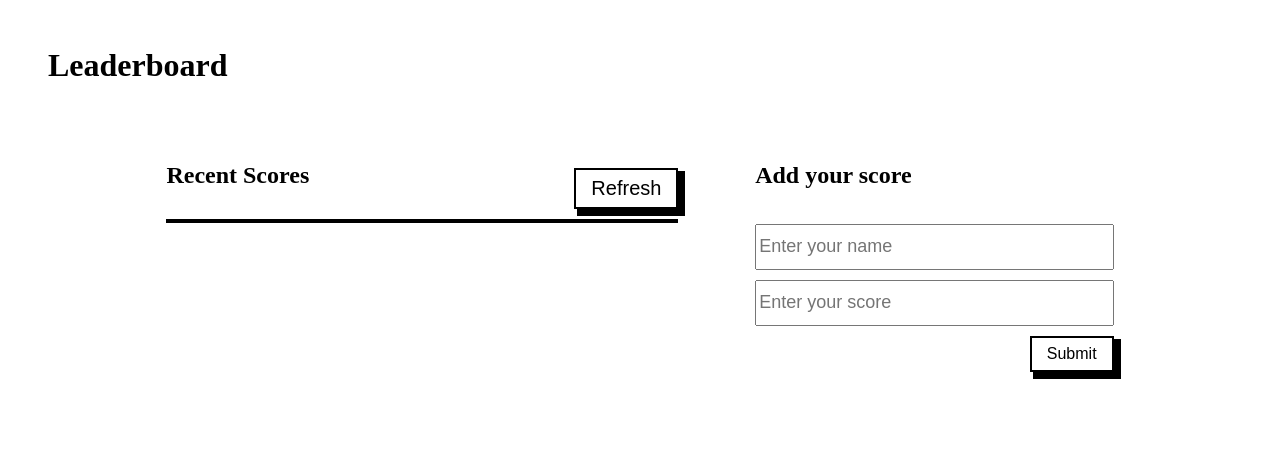
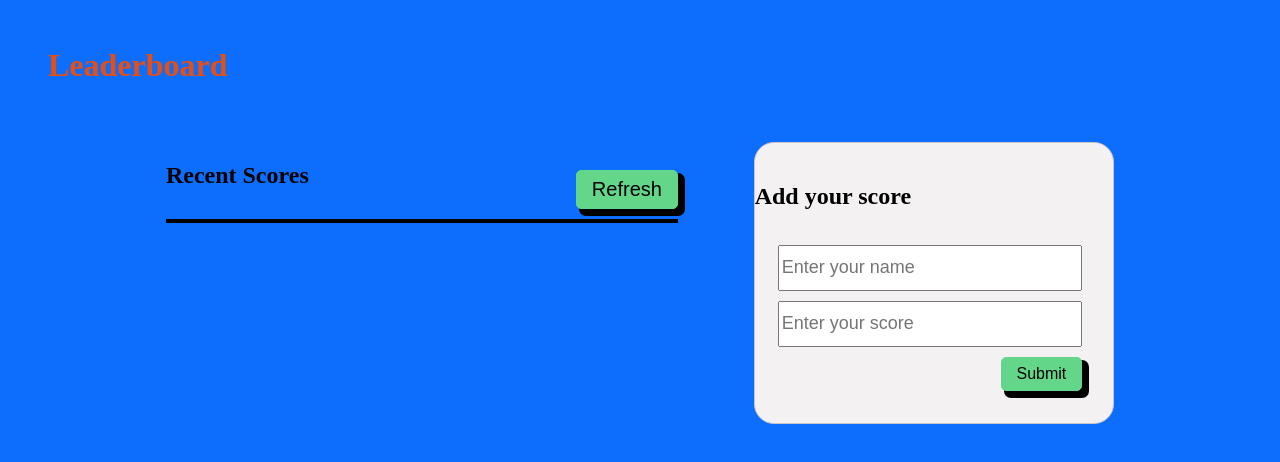
Before and after one commit to Tadessejemal1/Leaderboard-web, a website built with webpack: page src/template.html in a window 1280 px wide. Built offline with nearby package versions, Linux system fonts and the light colour scheme; no server answers.

Commit message:
final touch of leaderboard app

```diff
--- a/src/modules/domDisplayAddScore.js
+++ b/src/modules/domDisplayAddScore.js
@@ -8,7 +8,6 @@ const formSubmit = () => {
     event.preventDefault();
 
     const { name, score } = addScoreForm.elements;
-
     await Scores.addScore({ user: name.value, score: score.value });
     event.target.reset();
     name.focus();
@@ -27,6 +26,7 @@ const renderAddScore = () => {
           <input type="number" name="score" id="score" placeholder="Enter your score" required>
           <input type="submit" value="Submit" id="add-btn">
         </form>`;
+
   mainContainer.appendChild(addScoreDiv);
   formSubmit();
 };
--- a/src/modules/domDisplayScores.js
+++ b/src/modules/domDisplayScores.js
@@ -15,6 +15,7 @@ const renderScore = async () => {
     scoresSection.appendChild(scoreLists);
   });
 };
+
 btnRefresh.addEventListener('click', () => {
   Scores.getScores();
   renderScore();
--- a/src/styles/main.scss
+++ b/src/styles/main.scss
@@ -1,6 +1,10 @@
-
 body {
   font-size: 16px;
+  background-color: #0d6efd;
+}
+
+.main-title {
+  color: #e74e11;
 }
 
 ul {
@@ -46,6 +50,7 @@ li {
 .scores-section {
   border: 2px solid black;
   margin-top: 10px;
+  background-color: rgb(235, 235, 235);
 }
 
 .scores-section li {
@@ -59,34 +64,38 @@ li {
   font-weight: 500;
 }
 
-.score:nth-child(odd) {
-  background-color: rgb(201, 201, 201);
-}
-
 .score:nth-child(even) {
-  background-color: rgb(235, 235, 235);
+  background-color: rgb(116, 107, 107);
 }
 
 .btn-refresh {
   padding: 7px 15px;
-  background-color: white;
-  border: 2px solid black;
   font-size: 20px;
   font-weight: 500;
   box-shadow: 5px 5px 0 2px;
   align-self: flex-end;
+  border: 1px solid #64d68a;
+  border-radius: 5px;
+  background-color: #64d68a;
 }
 
 .add-score {
   width: 35%;
   display: flex;
   flex-direction: column;
+  background-color: #f3f1f1;
+  border: 1px solid #ccc5c5;
+  height: 240px;
+  padding: 20px 0;
+  border-radius: 20px;
 }
 
 #form-add-score {
   display: flex;
   flex-direction: column;
   margin-top: 10px;
+  width: 85%;
+  margin-left: 23px;
 }
 
 #form-add-score > * {
@@ -107,12 +116,13 @@ input {
 
 #add-btn {
   padding: 7px 15px;
-  background-color: white;
-  border: 2px solid black;
   font-size: 16px;
   font-weight: 500;
   box-shadow: 5px 5px 0 2px;
   align-self: flex-end;
+  border: 1px solid #64d68a;
+  border-radius: 5px;
+  background-color: #64d68a;
 }
 
 @media screen and (max-width: 768px) {
```
Also changed, not shown: package.json (+20 -0 lines), src/template.html (+3 -0 lines), src/assets/kebab.svg (deleted), src/assets/laughing.svg (deleted), 1 other file.
